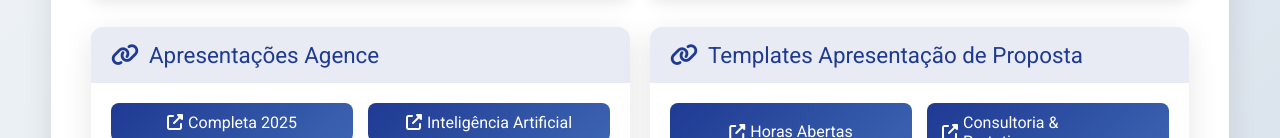
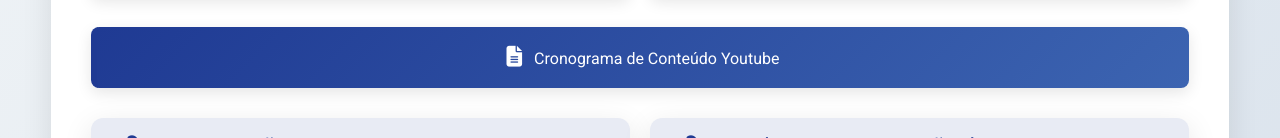
Before and after one commit to ismael11batista/MateriaisComercial, a plain HTML site: page index.html in a window 1280 px wide. Shown: the part 228-366 px from the top of the page. Drawn offline with Linux system fonts and the light colour scheme; a small style sheet from the web is missing.

Commit message:
Add Cronograma Youtube e Desenv. IA

```diff
--- a/index.html
+++ b/index.html
@@ -194,6 +194,30 @@
         </a>
       </div>
 
+      <!-- Nova Linha de Big Cards: Outros Dois Botões -->
+      <div class="big-cards">
+        <a
+          class="big-card"
+          href="https://exemplo.com/recurso1"
+          target="_blank"
+        >
+          <i class="fas fa-file-alt"></i>
+          <span>Cronograma de Conteúdo Youtube</span>
+        </a>
+
+
+        <!-- <a
+          class="big-card"
+          href="https://exemplo.com/recurso2"
+          target="_blank"
+        >
+          <i class="fas fa-chart-line"></i>
+          <span>Recurso Adicional 2</span>
+        </a> -->
+      </div>
+
+
+
       <!-- Seção dos cards (links variáveis) -->
       <!-- Em vez de conteúdo fixo, os links serão gerados dinamicamente a partir da planilha (CSV) -->
       <div class="cards" id="cards-container"></div>
--- a/planilha.csv
+++ b/planilha.csv
@@ -8,3 +8,4 @@ Apresentações Agence,Background Check,https://1drv.ms/p/s!AkXiokxCMftNnYQinKJu
 Templates Apresentação de Proposta,Horas Abertas,https://bit.ly/horas-abertas-fabrica
 Templates Apresentação de Proposta,Consultoria & Prototipagem,https://bit.ly/Consultoria-Requisitos-e-Prototipagem
 Templates Apresentação de Proposta,Background Check,https://1drv.ms/p/s!AkXiokxCMftNnYUBgNcl4RfSchhyFA?e=vDnuKh
+Templates Apresentação de Proposta,Desenv. de Software com IA,https://1drv.ms/p/s!AkXiokxCMftNnYYL6xqqCxKbUO7ZVw?e=XMwFaD
```
